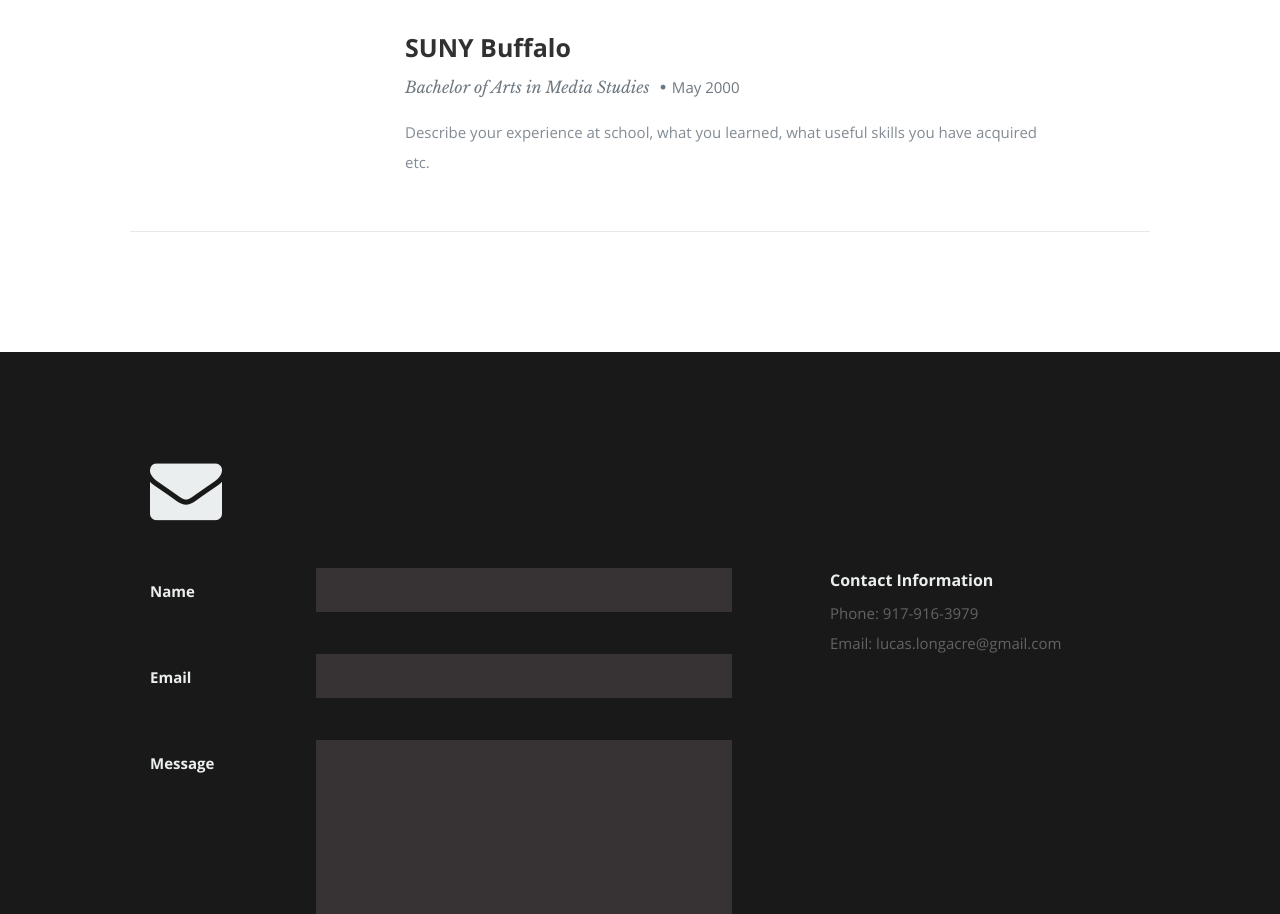
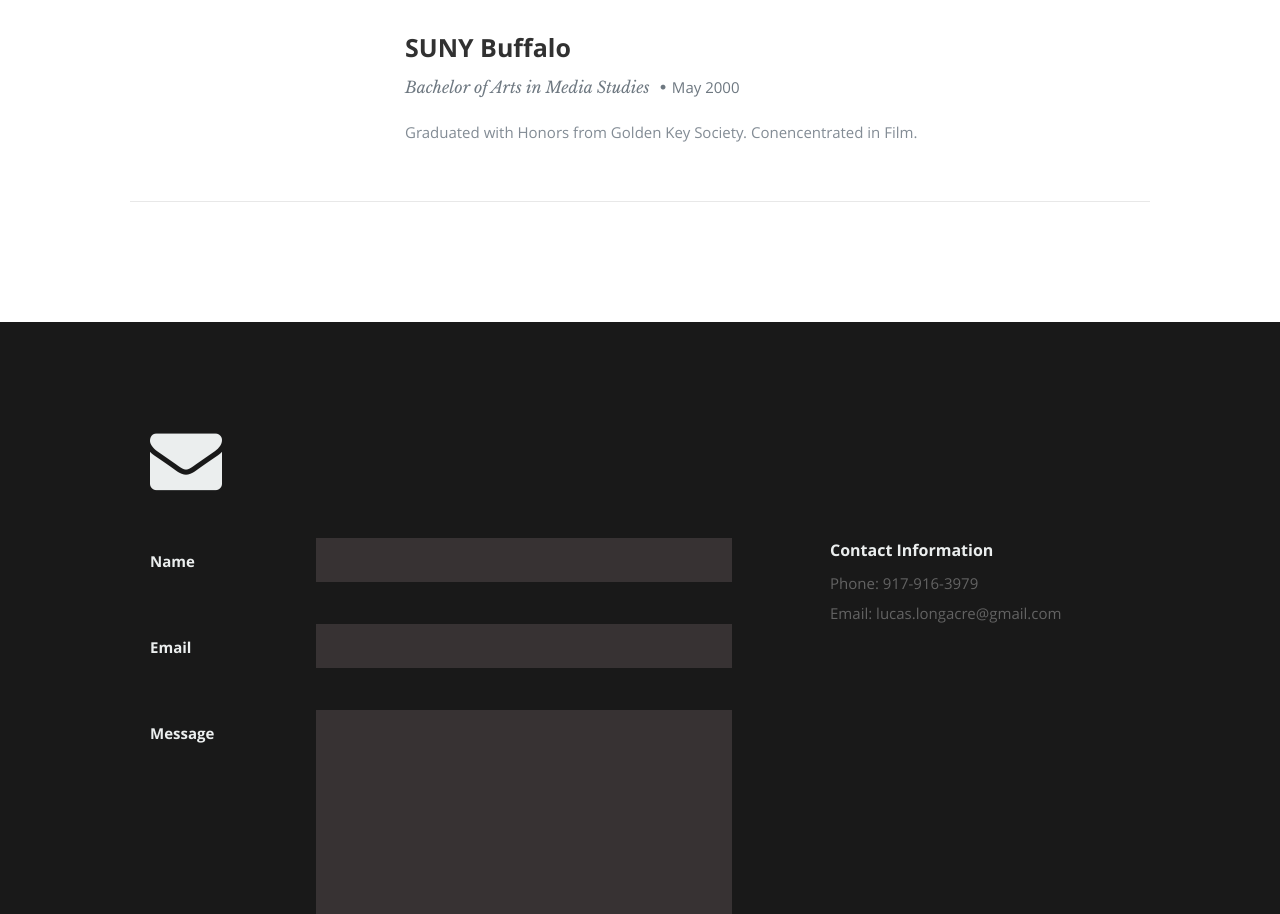
Before and after one commit to lukonianlogic/ai-consultant01, a React (Create React App) app: page / in a window 1280 px wide. Shown: the part 4746-5660 px from the top of the page. Built offline with nearby package versions, Linux system fonts and the light colour scheme.

Commit message:
Updated Education
Missing Description in Education.

```diff
--- a/public/index.html
+++ b/public/index.html
@@ -22,7 +22,6 @@
                   content="AI consultant, product manager, full stack developer, innovative solutions, business success, AI, product management, software development"
                 />
      <meta property="og:image" content="%PUBLIC_URL%/images/LucasLongacre_site_preview.jpg" />
-
   </head>
 
   <body>
--- a/public/resumeData.json
+++ b/public/resumeData.json
@@ -58,7 +58,7 @@
         "school":"SUNY Buffalo",
         "degree":"Bachelor of Arts in Media Studies",
         "graduated":"May 2000",
-        "description":"Describe your experience at school, what you learned, what useful skills you have acquired etc."
+        "description":"Graduated with Honors from Golden Key Society. Conencentrated in Film."
       }
     ],
     "work":[
```
